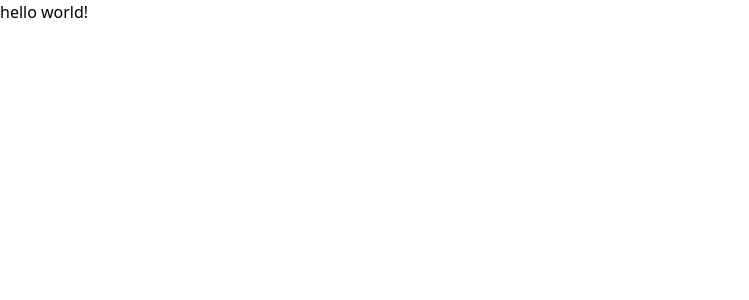
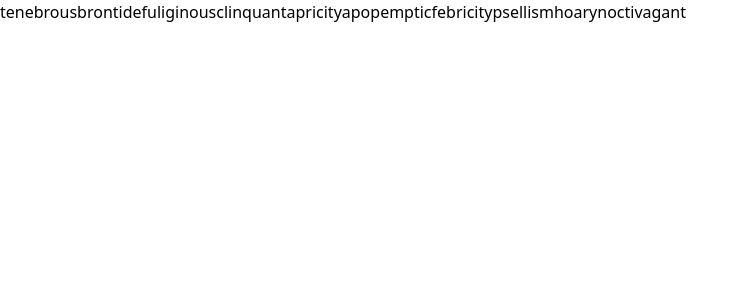
Before and after one commit to konstantinstanmeyer/keyboard-app, a Next.js app: page / in a window 1280 px wide. Shown: the top 300 px of the page, without its empty margins (0-749 px from the left). Built offline with nearby package versions, Linux system fonts and the light colour scheme.

Commit message:
functional word displaying

```diff
--- /dev/null
+++ b/app/components/Word.tsx
@@ -0,0 +1,17 @@
+import { MUTED,  INK, ERROR } from "@/lib/words/colors";
+
+import { ReactNode, memo } from "react";
+
+export const Word = memo(function Word({
+  target,
+}: {
+  target: string;
+}) {
+  return (
+    <span
+      className=""
+    >
+      {target}
+    </span>
+  );
+});
--- a/app/components/Words.tsx
+++ b/app/components/Words.tsx
@@ -1,22 +1,51 @@
 "use client"
-import { useEffect } from "react";
+import { useEffect, useState, useMemo } from "react";
+import { Word } from "./Word";
 
-// color palette
-const INK = '#24322b';
-const MUTED = '#9aa693';
-const RULE = '#b7c0aa';
-const ERROR = '#b5623a'; // mistyped
+type Entry = { w: string; d: string };
 
 const DURATIONS = [15, 30, 60, 120] as const;
 
-async function fetchWords(count:number): Promise<any[]> {
+async function fetchWords(count:number): Promise<Entry[]> {
   const res = await fetch(`/api/words?count=${count}`, { cache: 'no-store' })
   if (!res.ok) throw new Error('error')
 
   const data = (await res.json()) as { words: any[] }
-  return data.words.map((e) => ({w: e.word, d: e.definition }));
+
+  return data.words.map((e) => (
+    {
+      w: e.word, d: e.definition
+    }
+  ));
 }
 
 export default function Words() {
+  const [words, setWords] = useState<string[]>([])
+  useEffect(() => {
+    (async() => {
+      const temp = await fetchWords(10);
+      if(temp){
+        setWords(temp)
+      }
+    })();
+  }, [])
 
+  const rendered = useMemo(
+    () =>
+      words.map((it, i) => (
+        <Word
+          key={i}
+          target={it.w}
+        />
+      )),
+    [words],
+  );
+
+  words.map((word, i) => console.log(word))
+
+  return (
+    <div>
+      {rendered}
+    </div>
+  )
 }
--- a/app/page.tsx
+++ b/app/page.tsx
@@ -1,10 +1,10 @@
-
+import Words from "./components/Words";
 
 export default function Page() {
 
   return (
     <main>
-      hello world!
+      <Words />
     </main>
   );
 }
--- /dev/null
+++ b/lib/words/colors.ts
@@ -0,0 +1,4 @@
+export const INK = '#24322b';
+export const MUTED = '#9aa693';
+export const RULE = '#b7c0aa';
+export const ERROR = '#b5623a'; // mistyped
```
